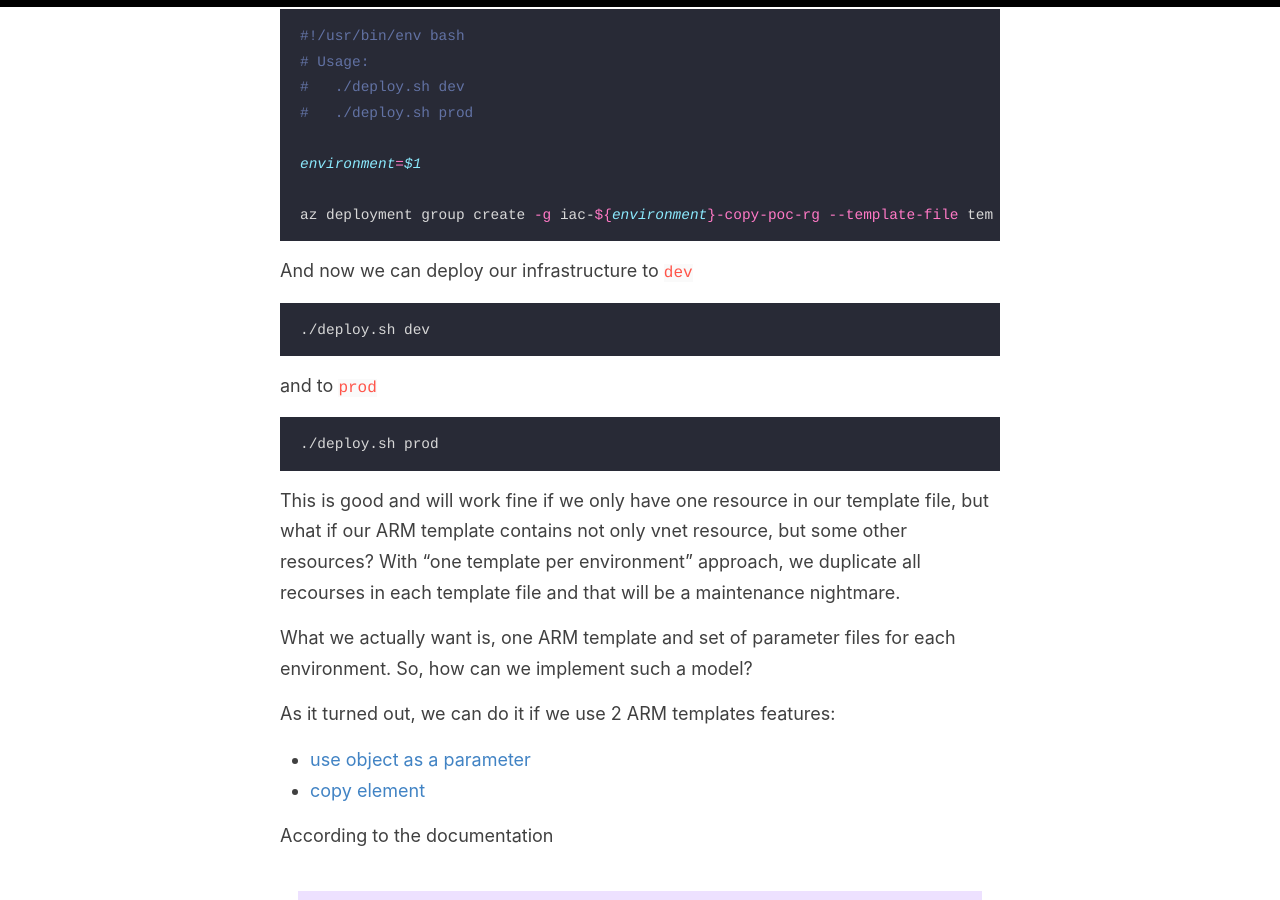
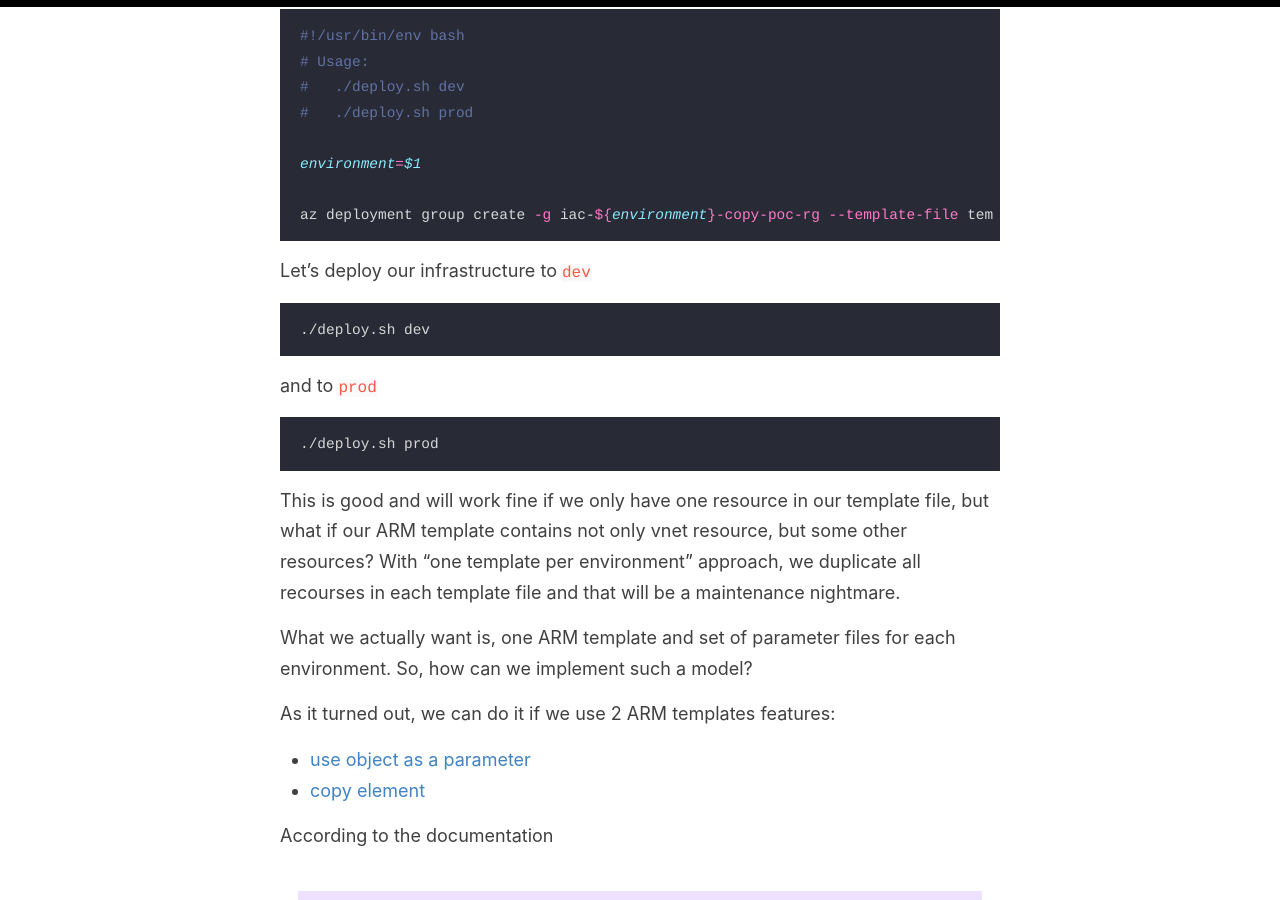
Before and after one commit to evgenyb/evgenyb.github.io, a Jekyll site: the page built from _posts/2020-05-05-use-copy-function-to-simplify-arm-templates.md, in a window 1280 px wide and 900 px high, scrolled down 4600 px. Built offline with Jekyll 4.4.1, drawn with Linux system fonts in a browser that asks for light colours.

Commit message:
Fix content

````diff
--- a/_posts/2020-05-05-use-copy-function-to-simplify-arm-templates.md
+++ b/_posts/2020-05-05-use-copy-function-to-simplify-arm-templates.md
@@ -165,7 +165,7 @@ environment=$1
 az deployment group create -g iac-${environment}-copy-poc-rg --template-file template-${environment}.json
 ```
 
-And now we can deploy our infrastructure to `dev`
+Let's deploy our infrastructure to `dev`
 
 ```bash
 ./deploy.sh dev
````
